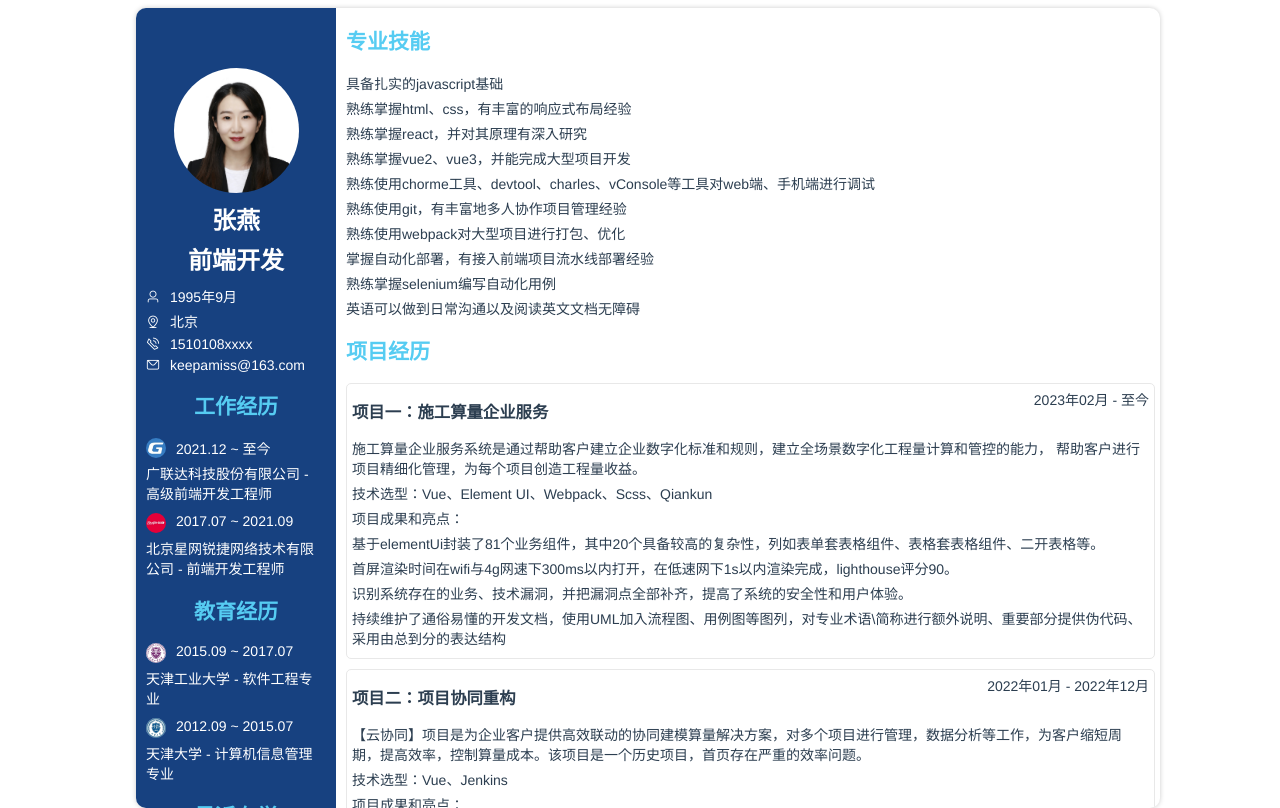
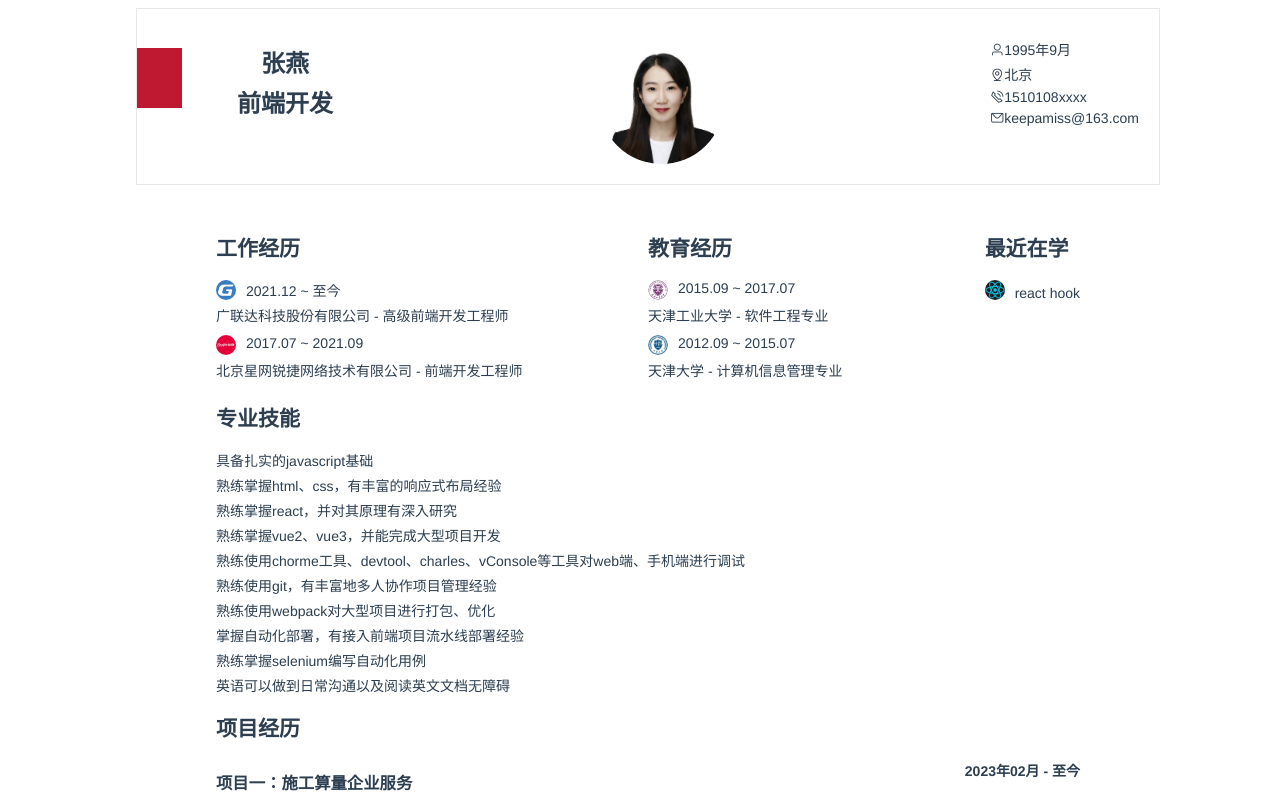
Before and after one commit to keepAmiss6/resume, a Vue app in the folder resume/: page / in a window 1280 px wide. Built offline with nearby package versions, Linux system fonts and the light colour scheme.

Commit message:
feat:布局、打印状态样式

```diff
--- a/resume/src/App.vue
+++ b/resume/src/App.vue
@@ -28,7 +28,7 @@
 
 html {
   height: 100%;
-    width:100%;
+  width: 100%;
 }
 
 body {
@@ -36,10 +36,30 @@
   height: 100%;
   -webkit-print-color-adjust: exact;
 }
-  p{
+
+p {
   margin: 5px 0 5px 0;
 }
-  h3{
+
+h3 {
   margin: 10px 0 10px 0;
 }
+
+@media print {
+  body {
+    overflow-y: hidden !important;
+  }
+
+  ::-webkit-scrollbar {
+    display: none;
+  }
+
+  .print-page {
+    page-break-inside: auto;
+  }
+
+  p {
+    page-break-inside: avoid;
+  }
+}
 </style>
--- a/resume/src/page/resume.vue
+++ b/resume/src/page/resume.vue
@@ -1,29 +1,37 @@
 <template>
   <div class="content">
-    <aside class="left">
-      <img src="../assets/picture/myself.jpg" alt=""
-           style="width: 125px;height:125px;border-radius:65px;margin-top:50px">
+    <div class="top">
+      <div style="width: 45px;height: 60px;background: #BE1931;position: absolute;top: 40px"></div>
+      <div style="margin-left: 50px;display: flex;justify-content: space-between;padding: 30px 20px 20px 50px">
+        <div>
           <p style="font-size: 24px;font-weight: 700">张燕</p>
           <p style="font-size: 24px;font-weight: 700;margin-bottom: 10px">前端开发</p>
+        </div>
+        <img src="../assets/picture/myself.jpg" alt=""
+             style="width: 125px;height:125px;border-radius:65px;">
         <div style="text-align: left;" class="person-infor">
           <div><i class="el-icon-user left-icon"></i><span>1995年9月</span></div>
           <div><i class="el-icon-location-information left-icon"></i><span>北京</span></div>
           <div><i class="el-icon-phone-outline left-icon"></i><span>1510108xxxx</span></div>
           <div><i class="el-icon-message left-icon"></i><span>keepamiss@163.com</span></div>
         </div>
-
-      <section>
-        <h2 style="color: #56CCF2;">工作经历</h2>
+      </div>
+    </div>
+    <div class="bottom">
+      <div class="flex expirse">
+        <section style="flex-basis: 50%">
+          <h2>工作经历</h2>
           <div style="text-align:left">
             <p class="flex"><img src="../assets/picture/glodon.jpg" class="litter-img"><span>2021.12 ~ 至今</span></p>
             <p style="margin-bottom: 10px">广联达科技股份有限公司 - 高级前端开发工程师</p>
-          <p class="flex"><img src="../assets/picture/ruijie.jpg" class="litter-img"><span>2017.07 ~ 2021.09</span></p>
+            <p class="flex"><img src="../assets/picture/ruijie.jpg" class="litter-img"><span>2017.07 ~ 2021.09</span>
+            </p>
             <p>北京星网锐捷网络技术有限公司 - 前端开发工程师</p>
           </div>
         </section>
 
-      <section>
-        <h2 style="color: #56CCF2;">教育经历</h2>
+        <section style="flex: 1">
+          <h2>教育经历</h2>
           <div style="text-align:left">
             <p class="flex"><img src="../assets/picture/gd.jpg" class="litter-img"><span>2015.09 ~ 2017.07</span></p>
             <p style="margin-bottom: 10px">天津工业大学 - 软件工程专业</p>
@@ -33,16 +41,16 @@
         </section>
 
         <section>
-        <h2 style="color: #56CCF2;">最近在学</h2>
-        <div style="text-align:left">
+          <h2>最近在学</h2>
+          <div class="flex">
+            <img src="../assets/picture/react.jpg" class="litter-img">
             <p>react hook</p>
           </div>
         </section>
-    </aside>
-    <div class="right">
-      <div style="text-align: left">
+      </div>
+
       <section>
-          <h2 style="color: #56CCF2;">专业技能</h2>
+        <h2>专业技能</h2>
         <p>具备扎实的javascript基础</p>
         <p>熟练掌握html、css，有丰富的响应式布局经验</p>
         <p>熟练掌握react，并对其原理有深入研究</p>
@@ -55,52 +63,59 @@
         <p>英语可以做到日常沟通以及阅读英文文档无障碍</p>
       </section>
       <section>
-          <h2 style="color: #56CCF2;">项目经历</h2>
+        <h2>项目经历</h2>
         <div class="project">
-            <div class="flex-space"><h3>项目一：施工算量企业服务</h3> <span>2023年02月 - 至今</span></div>
+          <div class="flex-space"><h3>项目一：施工算量企业服务</h3> <strong>2023年02月 - 至今</strong></div>
           <p>施工算量企业服务系统是通过帮助客户建立企业数字化标准和规则，建立全场景数字化工程量计算和管控的能力，
             帮助客户进行项目精细化管理，为每个项目创造工程量收益。</p>
-            <p>技术选型：Vue、Element UI、Webpack、Scss、Qiankun</p>
-            <p>项目成果和亮点：</p>
+          <p><strong class="title">技术选型</strong>：Vue、Element UI、Webpack、Scss、Qiankun</p>
+          <strong>项目成果和亮点：</strong>
+          <div class="result">
             <p>基于elementUi封装了81个业务组件，其中20个具备较高的复杂性，列如表单套表格组件、表格套表格组件、二开表格等。</p>
             <p>首屏渲染时间在wifi与4g网速下300ms以内打开，在低速网下1s以内渲染完成，lighthouse评分90。</p>
             <p>识别系统存在的业务、技术漏洞，并把漏洞点全部补齐，提高了系统的安全性和用户体验。</p>
-            <p>持续维护了通俗易懂的开发文档，使用UML加入流程图、用例图等图列，对专业术语\简称进行额外说明、重要部分提供伪代码、采用由总到分的表达结构</p>
+            <p>持续维护了通俗易懂的开发文档，使用UML加入流程图、用例图等图列，对专业术语简称进行额外说明、重要部分提供伪代码、采用由总到分的表达结构</p>
+          </div>
         </div>
 
         <div class="project">
-            <div class="flex-space"><h3>项目二：项目协同重构</h3> <span>2022年01月 - 2022年12月</span></div>
+          <div class="flex-space"><h3>项目二：项目协同重构</h3> <strong>2022年01月 - 2022年12月</strong></div>
           <p>【云协同】项目是为企业客户提供高效联动的协同建模算量解决方案，对多个项目进行管理，数据分析等工作，为客户缩短周期，提高效率，控制算量成本。该项目是一个历史项目，首页存在严重的效率问题。</p>
-            <p>技术选型：Vue、Jenkins</p>
-            <p>项目成果和亮点：</p>
+          <p><strong>技术选型</strong>：Vue、Jenkins</p>
+          <strong>项目成果和亮点：</strong>
+          <div class="result">
             <p>屏渲染速度得到极大提升，在4g与wifi网速下首屏展示由4s提升到500ms，3g网速下1s内打开。</p>
             <p>基于webpack重构该项目，解决样式污染问题，实现了模块化管理，打包体积由原来的20M减小到10M，提高了开发体验，减少开发成本。</p>
             <p>为该项目加入自动化部署，部署时间由原来的10分钟减少到3s，避免了手工操作的出错情况，极大地提高了部署效率。</p>
             <p>解决git效率问题，项目拉取、提交速度由原来的5s减少到1s完成，提高开发体验。</p>
           </div>
+        </div>
 
-          <div class="project">
-            <div class="flex-space"><h3>项目三：Relax服务系统（pc端&手机端）</h3> <span>2017年07月 - 2021年09月</span></div>
+        <div class="project print-page">
+          <div class="flex-space"><h3>项目三：Relax服务系统（pc端&手机端）</h3> <strong>2017年07月 - 2021年09月</strong></div>
           <p>Relax是一个面向政府、医疗、教育等不同企业的B端全流程处理系统，可以帮助企业进行事务处理、资产管理、人
             员管理、分析决策等</p>
-            <p>手机端 （2020年 - 2021年）</p>
-            <p>技术选型：react、react-redux、redux-saga、react-hooks</p>
-            <p>项目成果和亮点：</p>
+          <div class="flex-space"><strong>手机端</strong><strong>2020年 - 2021年</strong></div>
+          <p><strong>技术选型</strong>：react、react-redux、redux-saga、react-hooks</p>
+          <strong>项目成果和亮点：</strong>
+          <div class="result">
             <p>使用rem完美解决了不同机型的布局兼容性问题，提高了用户的整体体验。</p>
             <p>使用断点续传思路重构了大文件上传功能，并添加了安全校验。</p>
             <p>二次封装weui的page组件，解决苹果手机适配问腿</p>
-            <p>不同场景、不同数据下，动态完成复杂表格的渲染，单元格、表头合并，帮助用户更直观地了解资产情况。</p>
-            <p>pc端（2017年 - 2021年）</p>
-            <p>技术选型：Javascript、RequireJs、JQuery</p>
-            <p>项目成果和亮点：</p>
+            <p class="print-page">不同场景、不同数据下，动态完成复杂表格的渲染，单元格、表头合并，帮助用户更直观地了解资产情况。</p>
+          </div>
+          <div class="flex-space" style="margin-top: 10px"><strong>pc端</strong><strong>2017年 - 2021年</strong></div>
+          <p><strong>技术选型</strong>：Javascript、RequireJs、JQuery</p>
+          <strong>项目成果和亮点：</strong>
+          <div class="result">
             <p>用户有自定义表单的需求，实现了通过灵活的配置和可视化编辑，用户可以自定义表单字段、验证规则和布局。</p>
             <p>主导了流程引擎的自定义、流程实例管理和流程节点的处理，通过合理的设计和优化，实现了高效的管理功能。</p>
             <p>为了满足不同交付群体对首页大厅的定制需求，设计并开发了首页可配置功能，由之前的交付前硬编码方式变为配置，可灵活搭配需要的功能模块、布局等，使交付时间提高了80%。</p>
             <p>用户有换肤的需求，设计并主导了换肤功能，提供三种常用的主题，并且为用户提供自定义修改主题的入口。</p>
-            <p>使用 selenium进行100%功能覆盖。</p>
+            <p>使用selenium进行100%功能覆盖。</p>
+          </div>
         </div>
       </section>
-      </div>
     </div>
   </div>
 </template>
@@ -115,37 +130,52 @@ export default {
 <style scoped lang="scss">
 .content {
   display: flex;
+  flex-direction: column;
   height: 100%;
   width: 1024px;
-  overflow: hidden;
-  background-color: #fff;
-  box-shadow: 0 0 5px #ccc;
-  border-radius: 10px;
+  overflow: auto;
+  //background-color: #fff;
+  //box-shadow: 0 0 5px #ccc;
+  //border-radius: 10px;
   margin-left: auto;
   margin-right: auto;
   font-size: 14px;
   position: relative;
 
+  section {
+    text-align: left;
+  }
+
   .flex {
     display: flex;
   }
 
-  .left {
-    height: 100%;
+  .flex-space {
+    display: flex;
+    justify-content: space-between;
+  }
+
+  .top {
     flex-basis: 180px;
-    background: #174180;
-    color: white;
-    padding: 10px;
-
-    .left-icon {
-      margin-right: 10px;
-    }
+    height: 180px;
+    border: 1px solid #E8E8E8;
 
     .person-infor {
       div {
         margin-bottom: 5px;
       }
     }
+  }
+
+  .bottom {
+    flex: 1;
+    padding: 30px 80px 0 80px;
+
+
+    .left-icon {
+      margin-right: 10px;
+    }
+
 
     .litter-img {
       width: 20px;
@@ -153,26 +183,24 @@ export default {
       border-radius: 10px;
       margin-right: 10px;
     }
+
+    .red {
+      color: #BE1931;
     }
 
-  .right {
-    height: 100%;
-    flex: 1;
-    margin-left: 10px;
+    .project {
+      margin-bottom: 20px;
+    }
+  }
 
-    .project{
-      border: 1px solid #E8E8E8;
-      padding: 5px;
-      border-radius: 5px;
-      margin-bottom: 10px;
+  .result p::before {
+    content: "";
+    display: inline-block;
+    width: 5px;
+    height: 5px;
+    border-radius: 50%;
+    background: #BE1931;
     margin-right: 5px;
   }
 }
-
-  .flex-space {
-    display: flex;
-    justify-content: space-between;
-  }
-
-}
 </style>
```
Also changed, not shown: resume/src/assets/picture/react.jpg (added). Lines whose indentation alone changed are shown as unchanged.
